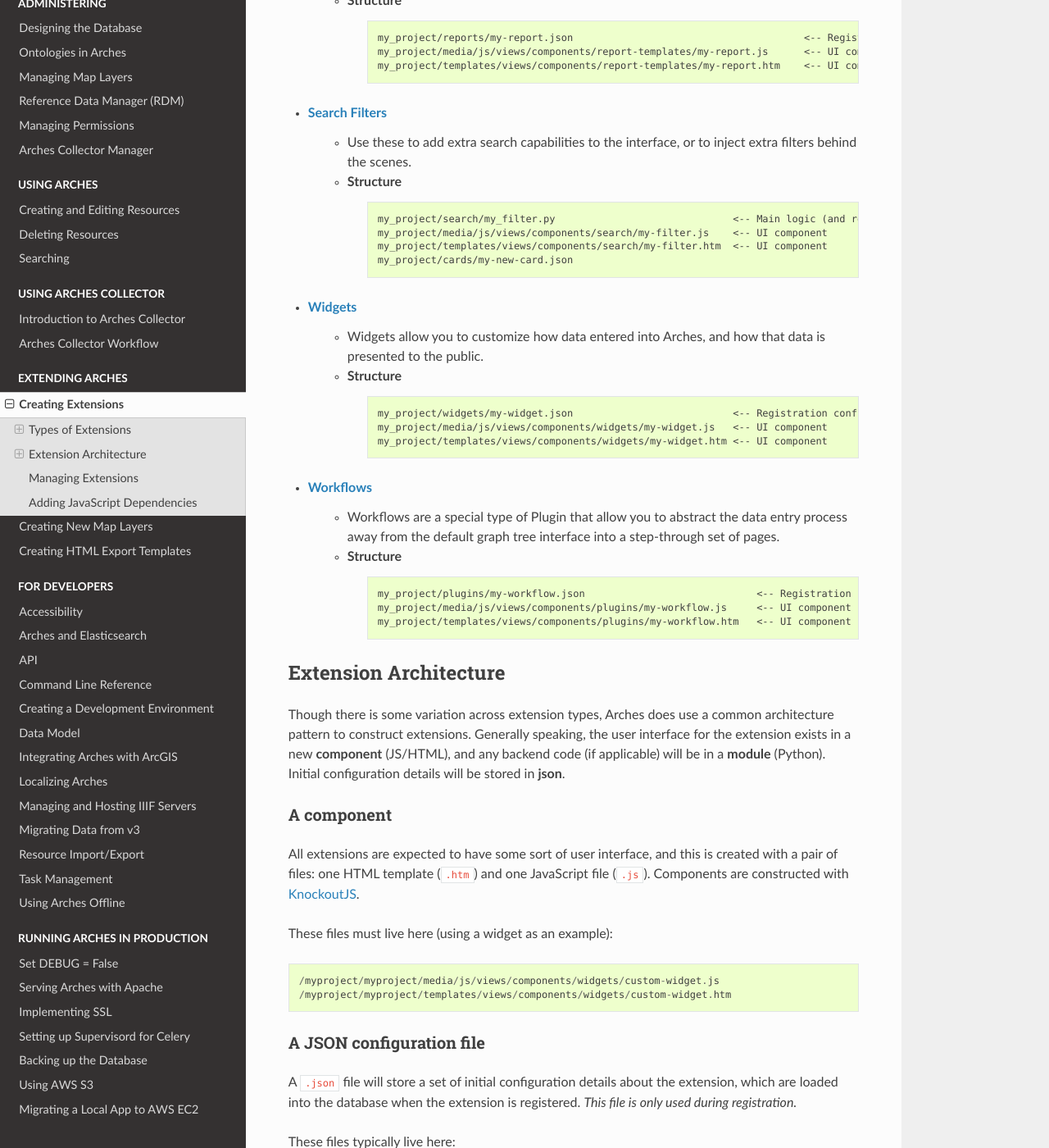
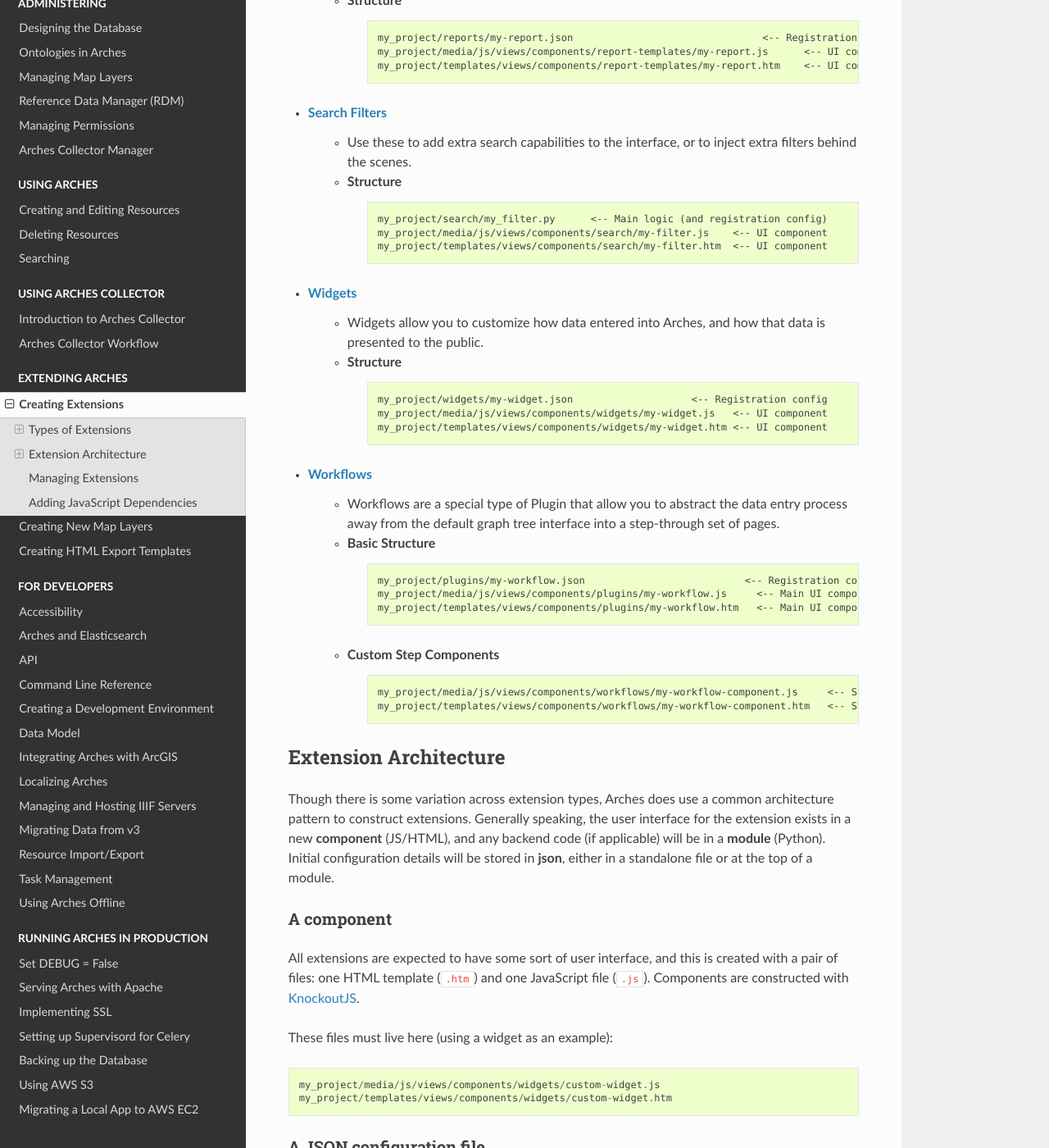
Before and after one commit to archesproject/arches-docs, a Sphinx documentation site: the page built from docs/creating-extensions.rst, in a window 1280 px wide and 1400 px high, scrolled down 1264 px. Shown: the whole window at 82% size. Built offline with Sphinx 7.4.7 and the Read the Docs theme 2.0.0, drawn with Linux system fonts in a browser that asks for light colours; some of the changed text lies outside the part shown.

Commit message:
small formatting updates
Signed-off-by: Adam Cox <mr.adamcox@gmail.com>

```diff
--- a/docs/creating-extensions.rst
+++ b/docs/creating-extensions.rst
@@ -19,7 +19,7 @@
 
         .. code-block:: text
 
-            my_project/cards/my-card.json                               <-- Registration config
+            my_project/cards/my-card.json                        <-- Registration config
             my_project/media/js/views/components/cards/my-card.js       <-- UI component
             my_project/templates/views/components/cards/my-card.htm     <-- UI component
 - :doc:`Datatypes <extensions/datatypes>`
@@ -28,16 +28,16 @@
 
         .. code-block:: text
 
-            my_project/dataypes/my_datatype.py                          <-- Main logic (and registration config)
-            my_project/media/js/views/dataypes/my-datatype.js           <-- UI component
-            my_project/templates/views/dataypes/widgets/my-datatype.htm <-- UI component
+            my_project/dataypes/my_datatype.py   <-- Main logic (and registration config)
+            my_project/media/js/views/dataypes/my-datatype.js            <-- UI component
+            my_project/templates/views/dataypes/widgets/my-datatype.htm  <-- UI component
 - :doc:`Functions <extensions/functions>`
     - Can be triggered whenever a tile is saved, providing a framework for the introduction of Python code into day-to-day operations.
     - **Structure**
 
         .. code-block:: text
 
-            my_project/functions/my_function.py                             <-- Main logic (and registration config)
+            my_project/functions/my_function.py     <-- Main logic (and registration config)
             my_project/media/js/views/functions/my-function.js              <-- UI component
             my_project/templates/views/functions/widgets/my-function.htm    <-- UI component
 - :doc:`Plugins <extensions/plugins>`
@@ -46,7 +46,7 @@
 
         .. code-block:: text
 
-            my_project/plugins/my-plugin.json                           <-- Registration config
+            my_project/plugins/my-plugin.json                    <-- Registration config
             my_project/media/js/views/components/plugins/my-plugin.js   <-- UI component
             my_project/templates/views/components/plugins/my-plugin.htm <-- UI component
 - :doc:`Resource Reports <extensions/resource-reports>`
@@ -55,7 +55,7 @@
 
         .. code-block:: text
 
-            my_project/reports/my-report.json                                       <-- Registration config
+            my_project/reports/my-report.json                                <-- Registration config
             my_project/media/js/views/components/report-templates/my-report.js      <-- UI component
             my_project/templates/views/components/report-templates/my-report.htm    <-- UI component
 - :doc:`Search Filters <extensions/search-filters>`
@@ -64,33 +64,38 @@
 
         .. code-block:: text
 
-            my_project/search/my_filter.py                              <-- Main logic (and registration config)
+            my_project/search/my_filter.py      <-- Main logic (and registration config)
             my_project/media/js/views/components/search/my-filter.js    <-- UI component
             my_project/templates/views/components/search/my-filter.htm  <-- UI component
-            my_project/cards/my-new-card.json
 - :doc:`Widgets <extensions/widgets>`
     - Widgets allow you to customize how data entered into Arches, and how that data is presented to the public.
     - **Structure**
 
         .. code-block:: text
 
-            my_project/widgets/my-widget.json                           <-- Registration config
+            my_project/widgets/my-widget.json                    <-- Registration config
             my_project/media/js/views/components/widgets/my-widget.js   <-- UI component
             my_project/templates/views/components/widgets/my-widget.htm <-- UI component
 - :doc:`Workflows <extensions/workflows>`
     - Workflows are a special type of Plugin that allow you to abstract the data entry process away from the default graph tree interface into a step-through set of pages.
-    - **Structure**
+    - **Basic Structure**
 
         .. code-block:: text
 
-            my_project/plugins/my-workflow.json                             <-- Registration config
-            my_project/media/js/views/components/plugins/my-workflow.js     <-- UI component
-            my_project/templates/views/components/plugins/my-workflow.htm   <-- UI component
+            my_project/plugins/my-workflow.json                           <-- Registration config
+            my_project/media/js/views/components/plugins/my-workflow.js     <-- Main UI component
+            my_project/templates/views/components/plugins/my-workflow.htm   <-- Main UI component
+    - **Custom Step Components**
+
+        .. code-block:: text
+
+            my_project/media/js/views/components/workflows/my-workflow-component.js     <-- Step component
+            my_project/templates/views/components/workflows/my-workflow-component.htm   <-- Step component
 
 Extension Architecture
 ======================
 
-Though there is some variation across extension types, Arches does use a common architecture pattern to construct extensions. Generally speaking, the user interface for the extension exists in a new **component** (JS/HTML), and any backend code (if applicable) will be in a **module** (Python). Initial configuration details will be stored in **json**.
+Though there is some variation across extension types, Arches does use a common architecture pattern to construct extensions. Generally speaking, the user interface for the extension exists in a new **component** (JS/HTML), and any backend code (if applicable) will be in a **module** (Python). Initial configuration details will be stored in **json**, either in a standalone file or at the top of a module.
 
 A component
 -----------
@@ -99,8 +104,8 @@
 
 These files must live here (using a widget as an example)::
 
-    /myproject/myproject/media/js/views/components/widgets/custom-widget.js
-    /myproject/myproject/templates/views/components/widgets/custom-widget.htm
+    my_project/media/js/views/components/widgets/custom-widget.js
+    my_project/templates/views/components/widgets/custom-widget.htm
 
 A JSON configuration file
 -------------------------
@@ -109,16 +114,16 @@
 
 These files typically live here::
 
-    /myproject/myproject/widgets/custom-widget.json
+    my_project/widgets/custom-widget.json
 
 A module
 --------
 
 A few extension types, like Functions, are written in Python. For these, a ``.py`` module must be supplied. Instead of a JSON configuration file, initial configs are stored at the beginning of the module in a dictionary named ``details``.
 
-Their location follows the same pattern as JSON configuration files::
+A module's location follows the same pattern as JSON configuration files::
 
-    /myproject/myproject/datatypes/custom_function.py
+    my_project/datatypes/custom_function.py
 
 Extension Data Models
 ---------------------
@@ -161,7 +166,7 @@
 
 **To add a new package**, you just need to run ``yarn add <package name>`` in your project. This will install the new package and update your ``package.json`` file accordingly.
 
-For example, to add `OpenLayers <https://openlayers.org>`_, use ``yarn add ol``. Your ``package.json`` will now look something like:
+For example, to add `OpenLayers <https://openlayers.org>`_, enter the ``my_project`` directory and run ``yarn add ol``. Your ``package.json`` will now look something like:
 
 .. code-block:: json
 
```
